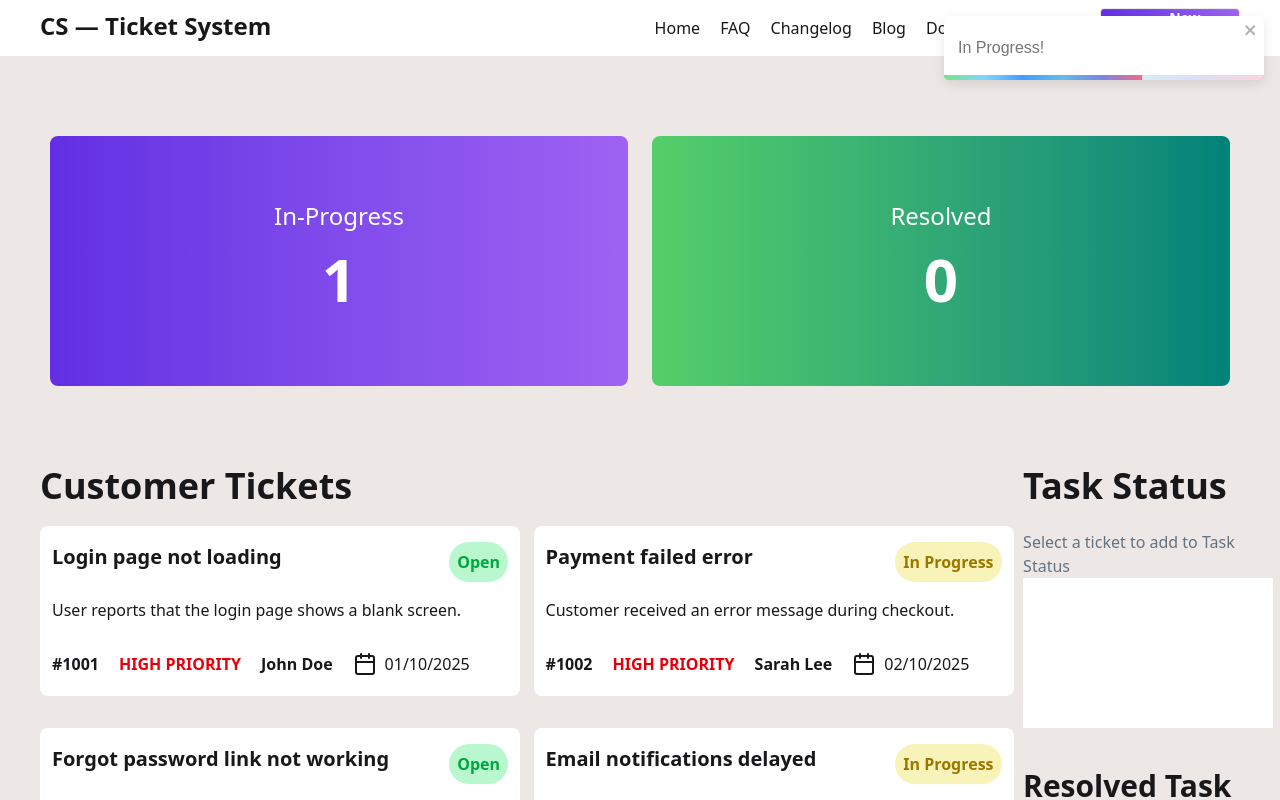
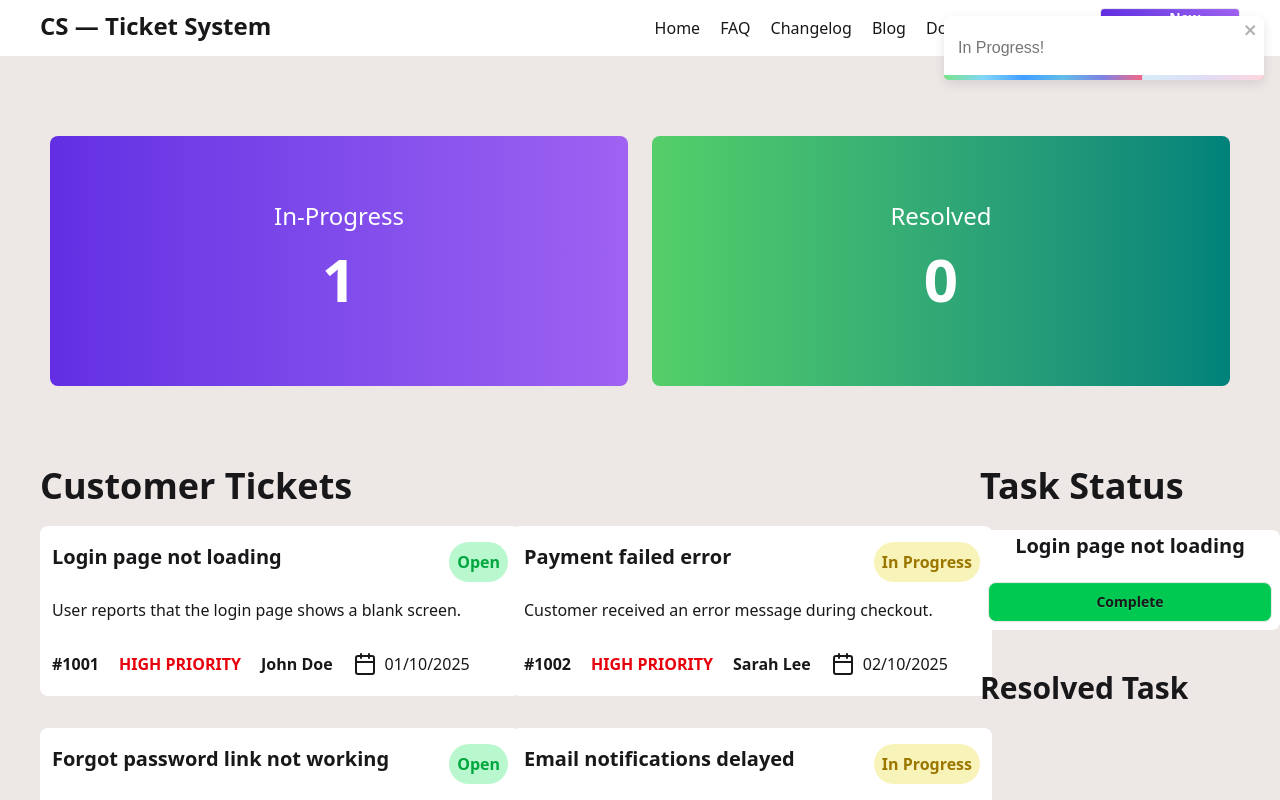
Before and after one commit to tahmid112303/Assignment-7, a React (Vite) app: page / in a window 1280 px wide. Both pictures are taken after a click on the element 280 px from the left and 611 px from the top of the page. Shown: the top 800 px of the page. Built offline with nearby package versions, Linux system fonts and the light colour scheme.

Commit message:
almost done

```diff
--- a/src/App.jsx
+++ b/src/App.jsx
@@ -19,27 +19,27 @@ function App() {
 
   const [countResolved,setCountResolved]=useState(0)
 
-  const [visible,setVisible]=useState(false)
+  const [taskStatus,setTaskStatus]=useState([])
 
-  function handleProgress(){
-    setCountProgress(countProgress+1)
-    toast("In Progress!")
-  }
+
+  const handleProgress = (ticketTitle) => {
+    setCountProgress(countProgress+1);
+    setTaskStatus(taskStatus=>[...taskStatus,{title:ticketTitle}]);
+    toast("In Progress!");
+  };
 
   const handleResolved=()=>{
     setCountResolved(countResolved+1)
   }
 
-  function handleVisible(){
-    setVisible(true)
-  }
+
 
   return (
     <>
       <Nav></Nav>
       <Cards countProgress={countProgress} countResolved={countResolved}></Cards>
       <Suspense fallback={<span className="loading loading-spinner loading-xl"></span>}>
-      <Ticket fetchPromise={fetchPromise} handleProgress={handleProgress} handleResolved={handleResolved} visible={visible}></Ticket>
+      <Ticket fetchPromise={fetchPromise} handleProgress={handleProgress} handleResolved={handleResolved} taskStatus={taskStatus}></Ticket>
       </Suspense>
       <Footer></Footer>
       <ToastContainer></ToastContainer>
--- a/src/TaskStatus.jsx
+++ /dev/null
@@ -1,11 +0,0 @@
-import React from 'react';
-
-const TaskStatus = ({visible}) => {
-    return (
-        <div className={`w-[250px] h-[150px] bg-white ml-[20px] ${visible}`}>
-
-        </div>
-    );
-};
-
-export default TaskStatus;
--- a/src/Ticket.jsx
+++ b/src/Ticket.jsx
@@ -1,12 +1,12 @@
 import React, { use } from 'react';
 import Tickets from './Tickets';
-import Cards from './Cards';
-import TaskStatus from './TaskStatus';
 
 
-const Ticket = ({fetchPromise,handleProgress,visible}) => {
 
 
+const Ticket = ({fetchPromise,handleProgress,handleResolved,taskStatus}) => {
+
+    console.log(taskStatus);
     const data=use(fetchPromise)
     console.log(data);
     return (
@@ -30,8 +30,27 @@ const Ticket = ({fetchPromise,handleProgress,visible}) => {
 
            <div>
               <h1 className='text-4xl font-semibold mt-[80px] ml-[20px]'>Task Status</h1> <br />
-              <p className='ml-[20px] text-[#627382]'>Select a ticket to add to Task Status</p>
-              <TaskStatus visible={visible}></TaskStatus>
+
+              <div className='ml-[20px] flex flex-col gap-3'>
+                {taskStatus.length===0 ? (
+                   <p className="text-gray-500">No task added yet</p>
+                  ) : (
+                    taskStatus.map(task => (
+                      <div className=" bg-white
+                        text-lg flex flex-col justify-between  w-[300px] h-[100px]
+                         rounded-[8px] "
+                        key={task.id}
+                      >
+                        <span className='text-center font-bold text-[20px]'>{task.title}</span>
+                        <button className="btn bg-green-500 mx-2 mb-2
+                         rounded-[8px]" onClick={handleResolved}>Complete</button>
+                      </div>
+                    ))
+                  )}
+
+
+              </div>
+
               <p className=' text-3xl font-semibold mt-[40px] ml-[20px]'>Resolved Task</p>
             </div>
 
--- a/src/Tickets.jsx
+++ b/src/Tickets.jsx
@@ -8,7 +8,7 @@ const Tickets = ({data,handleProgress}) => {
     const ticketData=data
     return (
         <div className='bg-white h-[170px] w-[480px] rounded-[8px] pl-3 cursor-pointer max-sm:h-auto
-         max-sm:w-auto ' onClick={handleProgress} >
+         max-sm:w-auto ' onClick={()=>handleProgress(ticketData.title)}>
             <div className=' flex justify-between mt-4'>
                 <h1 className='text-[20px] font-bold'>{ticketData.title}</h1>
                 <div className={`font-bold mr-3 ${ticketData.status=== 'Open' ?'text-green-600 bg-[#B9F8CF] p-2 rounded-4xl': ticketData.status==="In Progress" ?
```
